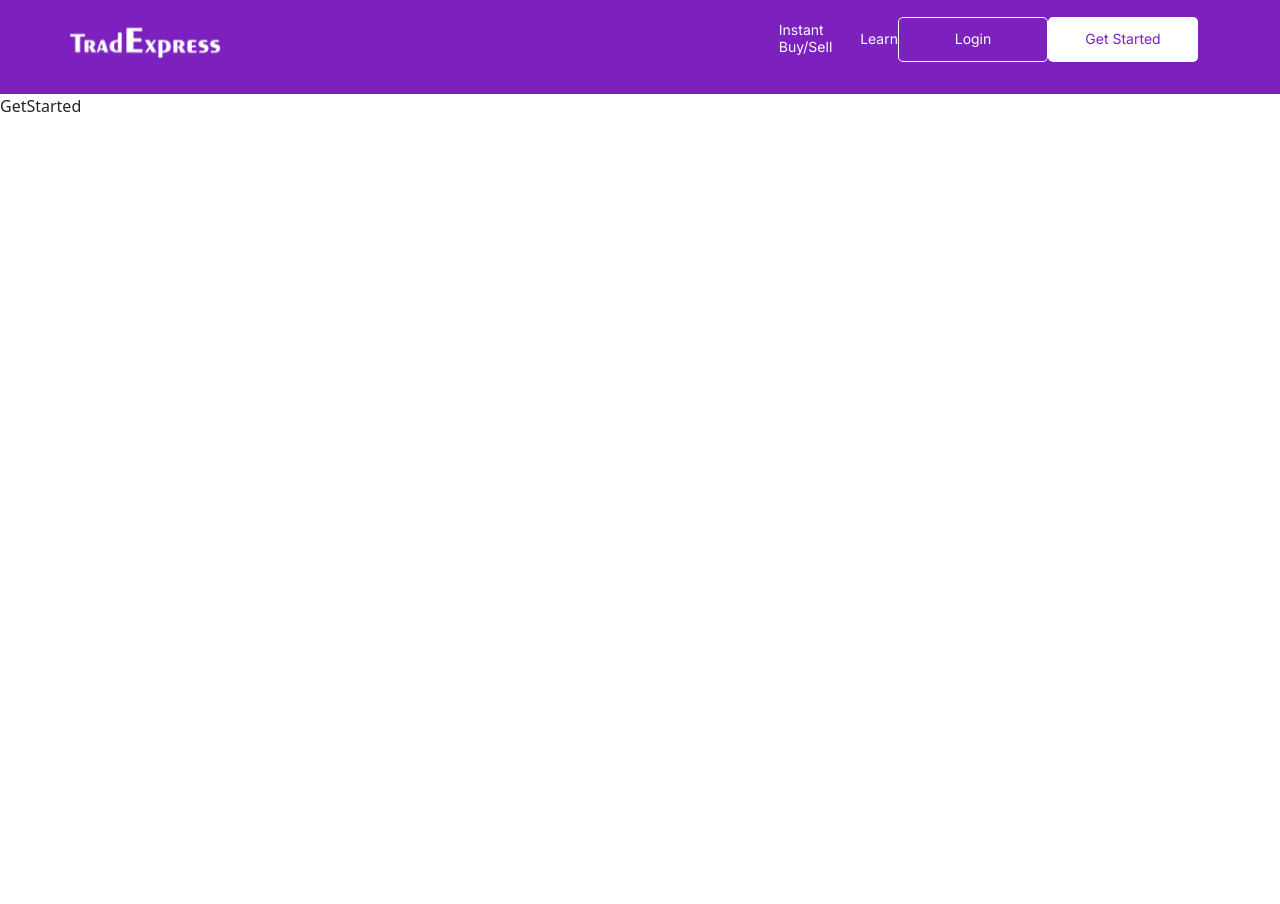
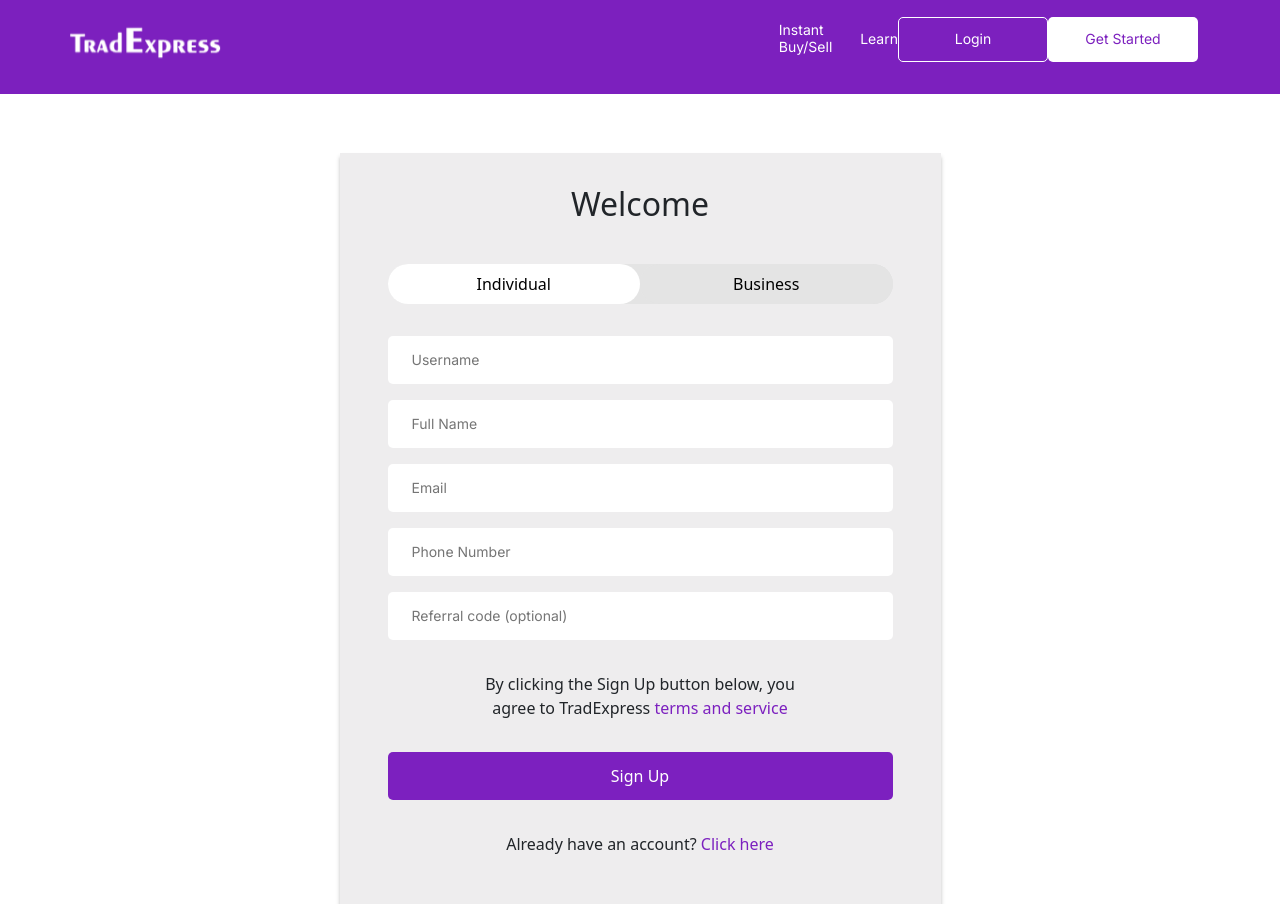
Before and after one commit to BimboAdesoye/cryptocurrency, a React (Vite) app: page /GetStarted in a window 1280 px wide. Before the commit the page ends 800 px from the top, so only its background shows below. Built offline with nearby package versions, Linux system fonts and the light colour scheme.

Commit message:
GetStarted component.

```diff
--- a/src/components/GetStarted.jsx
+++ b/src/components/GetStarted.jsx
@@ -1,9 +1,32 @@
-
+import "../styles/GetStarted.css";
 
 const GetStarted = () => {
   return (
-    <div>GetStarted</div>
-  )
-}
+    <div className="get-started">
+      <div className="content">
+        <h2>Welcome</h2>
+        <div className="btns">
+          <button>Individual</button>
+          <button>Business</button>
+        </div>
+        <form action="">
+          <input type="text" placeholder="Username" />
+          <input type="text" placeholder="Full Name" />
+          <input type="email" name="" id="" placeholder="Email" />
+          <input type="number" name="" id="" placeholder="Phone Number" />
+          <input type="text" placeholder="Referral code (optional)" />
+        </form>
+        <p className="terms">
+          By clicking the Sign Up button below, you agree to TradExpress
+          <a href="#"> terms and service</a>
+        </p>
+        <button className="sign-up">Sign Up</button>
+        <p>
+          Already have an account? <a href="#">Click here</a>
+        </p>
+      </div>
+    </div>
+  );
+};
 
-export default GetStarted
+export default GetStarted;
--- a/src/components/InstantBuy.jsx
+++ b/src/components/InstantBuy.jsx
@@ -1,9 +1,11 @@
-
+import "../styles/InstantBuy.css";
 
 const InstantBuy = () => {
-  return (
-    <div>InstantBuy</div>
-  )
-}
+  return <div className="instantbuy">
+    <div>
 
-export default InstantBuy
+    </div>
+  </div>;
+};
+
+export default InstantBuy;
--- a/src/styles/Footer.css
+++ b/src/styles/Footer.css
@@ -54,7 +54,7 @@
 }
 
 .copyright img {
-    margin-right: 1rem;
+  margin-right: 1rem;
 }
 
 @media screen and (max-width: 575px) {
--- /dev/null
+++ b/src/styles/GetStarted.css
@@ -0,0 +1,88 @@
+.get-started {
+  background-color: #ffffff;
+  display: flex;
+  justify-content: center;
+  align-items: center;
+  min-height: 100vh;
+}
+
+.get-started .content {
+  background-color: #eeedee;
+  box-shadow: 0px 4px 4px rgba(0, 0, 0, 0.25);
+  padding: 2rem 3rem;
+  text-align: center;
+  display: flex;
+  flex-direction: column;
+  gap: 2rem;
+  margin-top: 3.7rem;
+  width: 601px;
+}
+
+.get-started .content .btns {
+  height: 40px;
+  background-color: #e4e4e4;
+  border-radius: 21px;
+}
+
+.get-started .content .btns button {
+  width: 50%;
+  border: none;
+  background-color: #e4e4e4;
+  border-radius: 21px;
+  height: 100%;
+}
+
+.get-started .content .btns button:first-of-type {
+  background-color: white;
+}
+
+.get-started .content a {
+  text-decoration: none;
+  color: #7c20bf;
+}
+
+.get-started .content form {
+  display: flex;
+  flex-direction: column;
+  gap: 1rem;
+  /* width: 601px; */
+}
+
+.get-started .content form input {
+  width: 100%;
+  height: 48px;
+  border: none;
+  font-family: "Inter", sans-serif;
+  font-size: 14px;
+  font-weight: 400;
+  border-radius: 5px;
+  padding: 1.5rem;
+  color: #000000;
+}
+
+.get-started .content form input:focus {
+  outline: none;
+}
+
+.terms {
+  max-width: 343px;
+  margin: auto;
+}
+
+.sign-up {
+  border: none;
+  border-radius: 5px;
+  color: white;
+  background-color: #7c20bf;
+  height: 48px;
+}
+
+@media screen and (max-width: 500px) {
+  .get-started {
+    padding:0 2rem 2rem 2rem;
+  }
+
+  .get-started .content {
+    padding: 1rem;
+  }
+}
```
Also changed, not shown: src/styles/InstantBuy.css (added).
